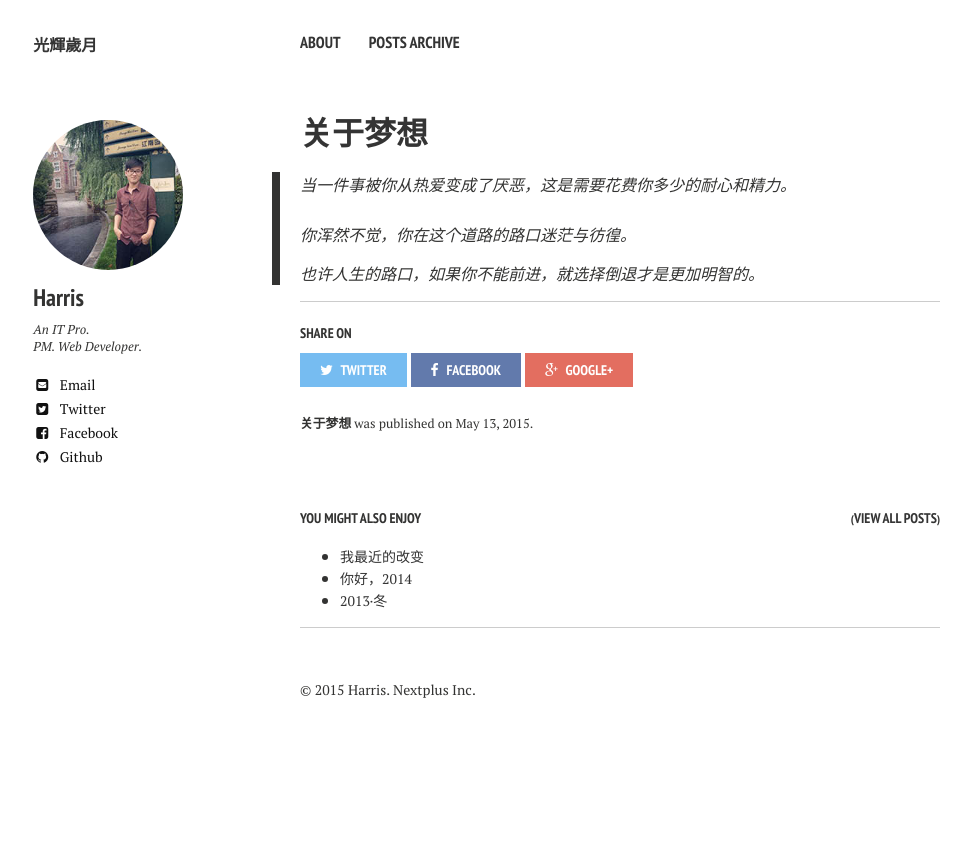
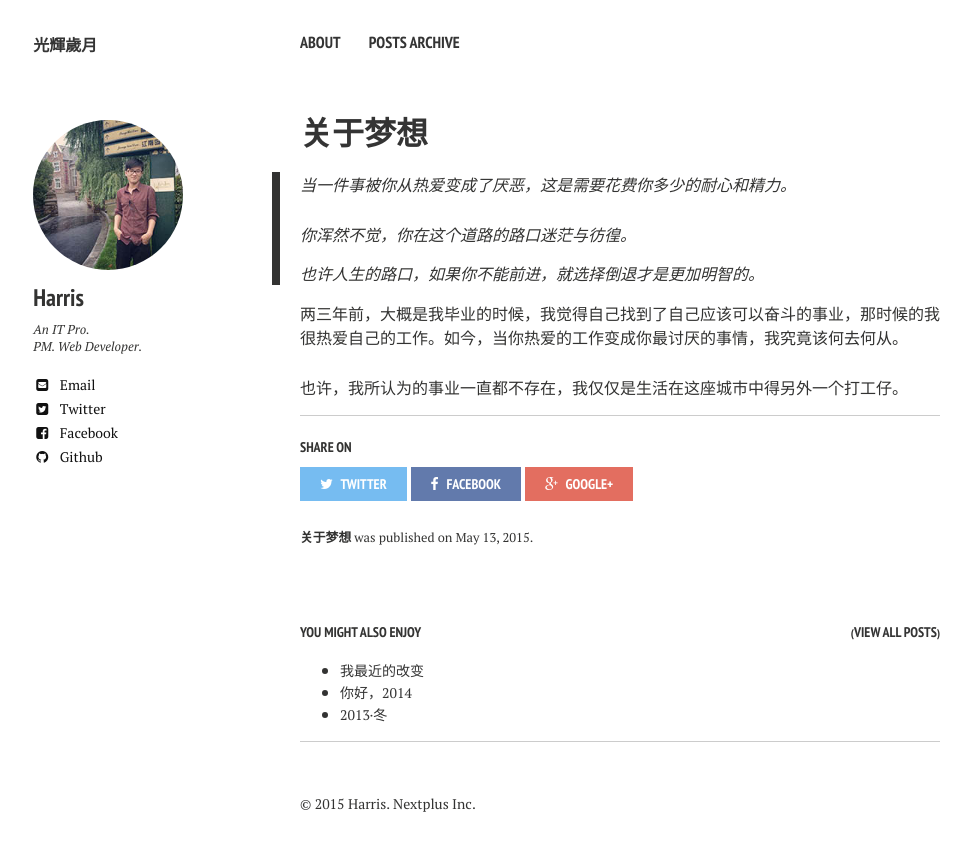
Before and after one commit to menthe/menthe.github.io, a Jekyll site: the page built from _posts/2015-05-13-about-the-dream-and-work.markdown, in a window 1280 px wide. Shown: the top 851 px of the page, without its empty margins (20-991 px from the left). Built offline with Jekyll 4.4.1, drawn with Linux system fonts in a browser that asks for light colours; nearby versions of some CDN libraries.

Commit message:
修改了一篇文章。

```diff
--- a/_posts/2015-05-13-about-the-dream-and-work.markdown
+++ b/_posts/2015-05-13-about-the-dream-and-work.markdown
@@ -10,3 +10,7 @@ categories: 工作
 > 你浑然不觉，你在这个道路的路口迷茫与彷徨。
 >
 > 也许人生的路口，如果你不能前进，就选择倒退才是更加明智的。
+
+两三年前，大概是我毕业的时候，我觉得自己找到了自己应该可以奋斗的事业，那时候的我很热爱自己的工作。如今，当你热爱的工作变成你最讨厌的事情，我究竟该何去何从。
+
+也许，我所认为的事业一直都不存在，我仅仅是生活在这座城市中得另外一个打工仔。
```
